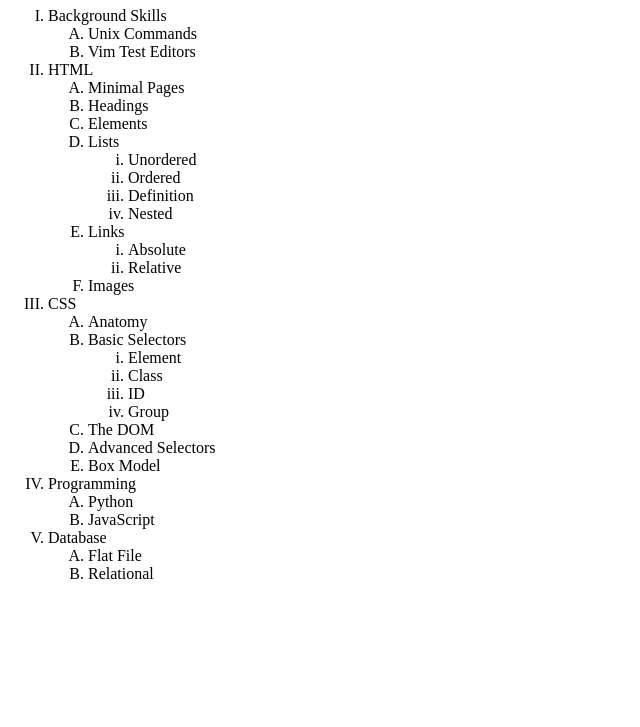
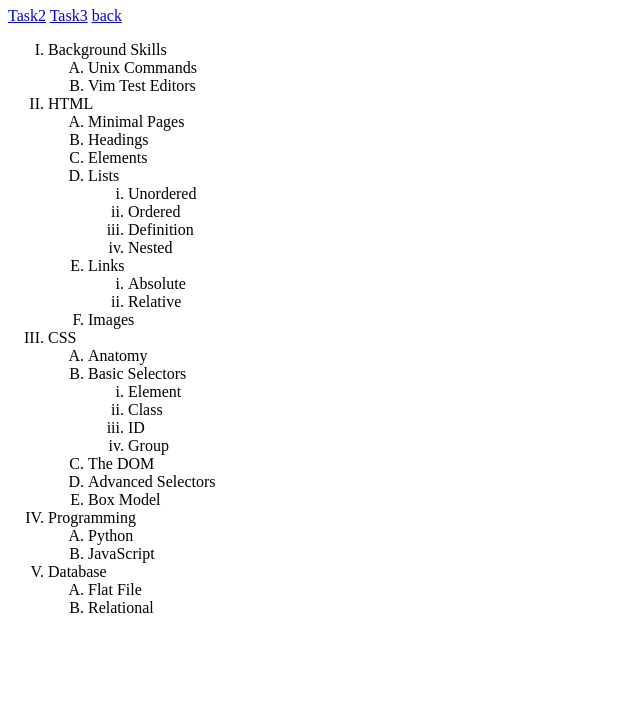
Before and after one commit to FatimaSarfraz14/assignment_4, a plain HTML site: page assignment 4/Task1.html in a window 1280 px wide. Shown: the part 73-800 px from the top of the page, without its empty margins (0-640 px from the left). Drawn offline with Linux system fonts and the light colour scheme.

Commit message:
Update Task1.html

```diff
--- a/assignment 4/Task1.html
+++ b/assignment 4/Task1.html
@@ -7,6 +7,11 @@
 </head>
 <body>
    <b><h1>Nested List</b></h1>
+
+     <a href="assignment 4/Task2.html">Task2</a>
+    <a href="assignment 4/Task3.html">Task3</a>
+    <a href="../index.html">back</a>
+
    <ol type="I">
     <li>Background Skills</li>
     <ol type="A">
```
